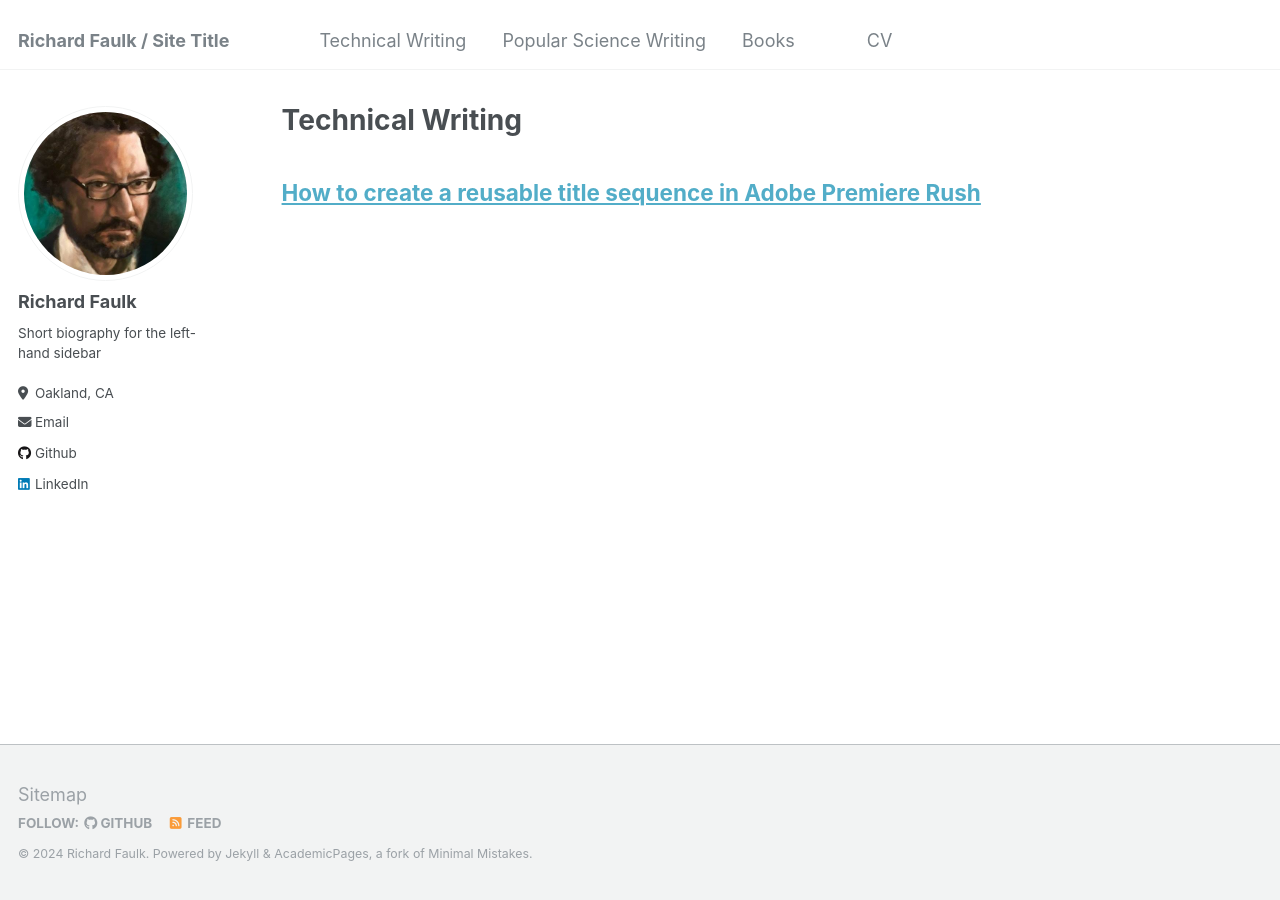
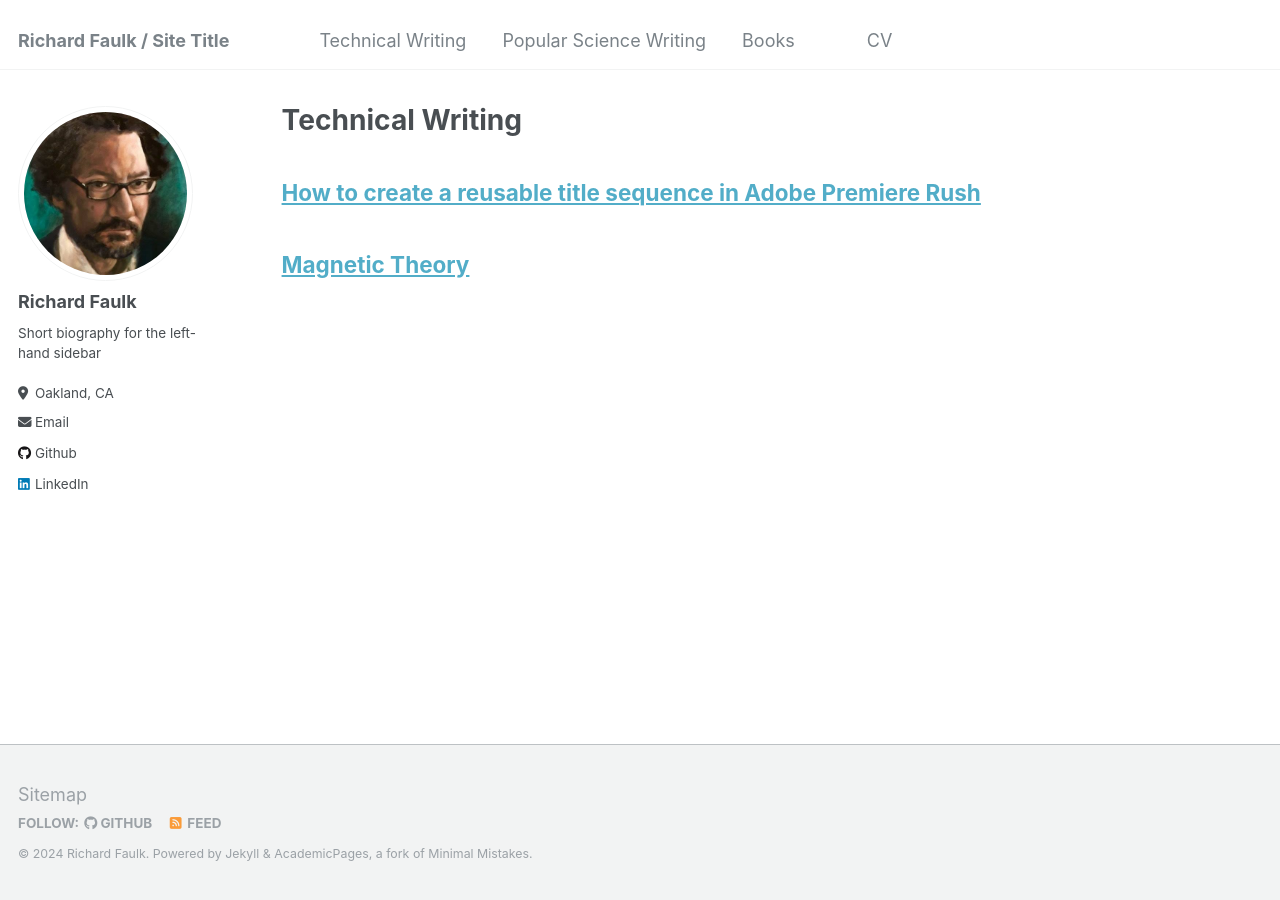
Before and after one commit to RichardKF/richardkf.github.io, a Jekyll site: the page built from _pages/techWriting.md, in a window 1280 px wide. Built offline with Jekyll 4.4.1, drawn with Linux system fonts in a browser that asks for light colours.

Commit message:
Update techWriting.md

```diff
--- a/_pages/techWriting.md
+++ b/_pages/techWriting.md
@@ -7,3 +7,6 @@ author_profile: true
 <p> </p>
 <p> </p>
 ## [How to create a reusable title sequence in Adobe Premiere Rush](https://richardkf.github.io/techWriting/faulkTitleSequence.pdf)
+<p> </p>
+<p> </p>
+## [Magnetic Theory](https://richardkf.github.io/techWriting/faulkMagneticTheory.pdf)
```
